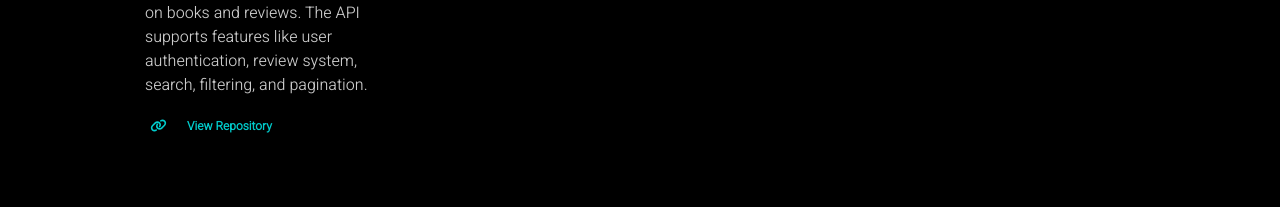
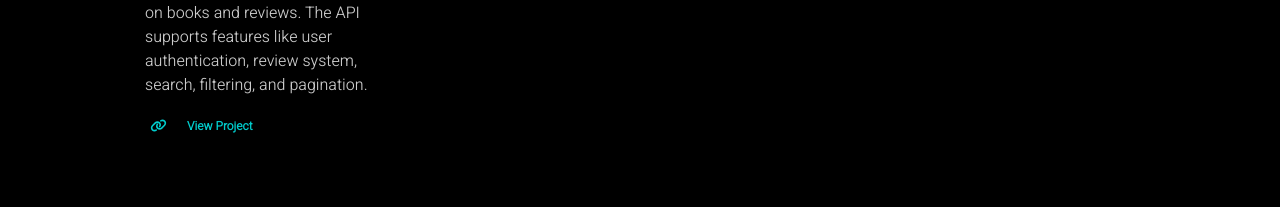
Before and after one commit to shivammishra28/portfolio, a React (Create React App) app: page / in a window 1280 px wide. Shown: the part 3666-3873 px from the top of the page. Built offline with nearby package versions, Linux system fonts and the light colour scheme; no server answers.

Commit message:
Update user.js

```diff
--- a/src/data/user.js
+++ b/src/data/user.js
@@ -87,7 +87,7 @@ const INFO = {
   			"title": "Book Review Management API",
   			"description": "Book Review Management is a RESTful API built using Node.js, Express.js, and MongoDB. It allows users to register, authenticate via JWT, and perform CRUD operations on books and reviews. The API supports features like user authentication, review system, search, filtering, and pagination.",
 			 "logo": "https://i.imgur.com/oQH4RkL.png",
-  			"linkText": "View Repository",
+  			"linkText": "View Project",
   			"link": "https://github.com/shivammishra28/BookAPI"
 }
 
```
